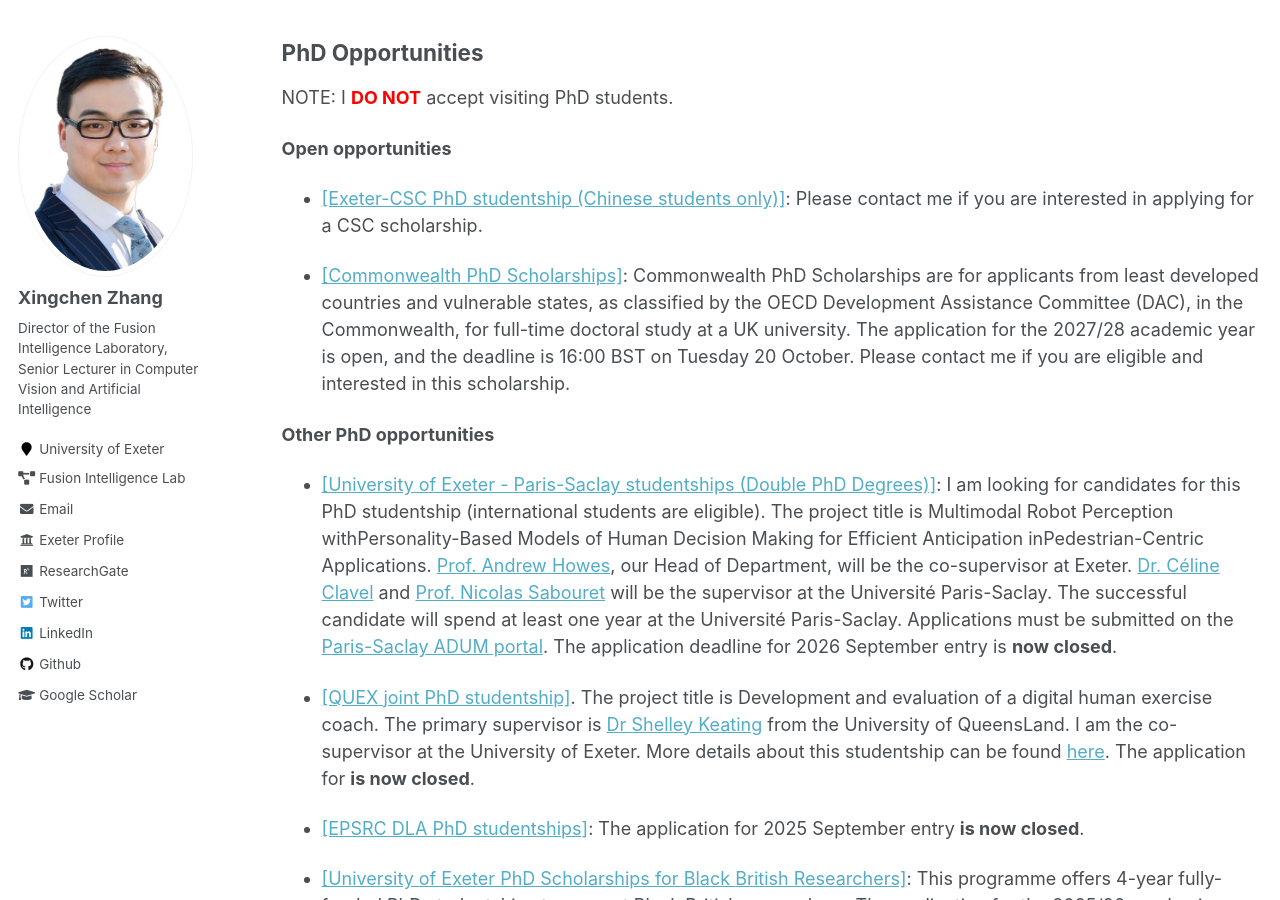
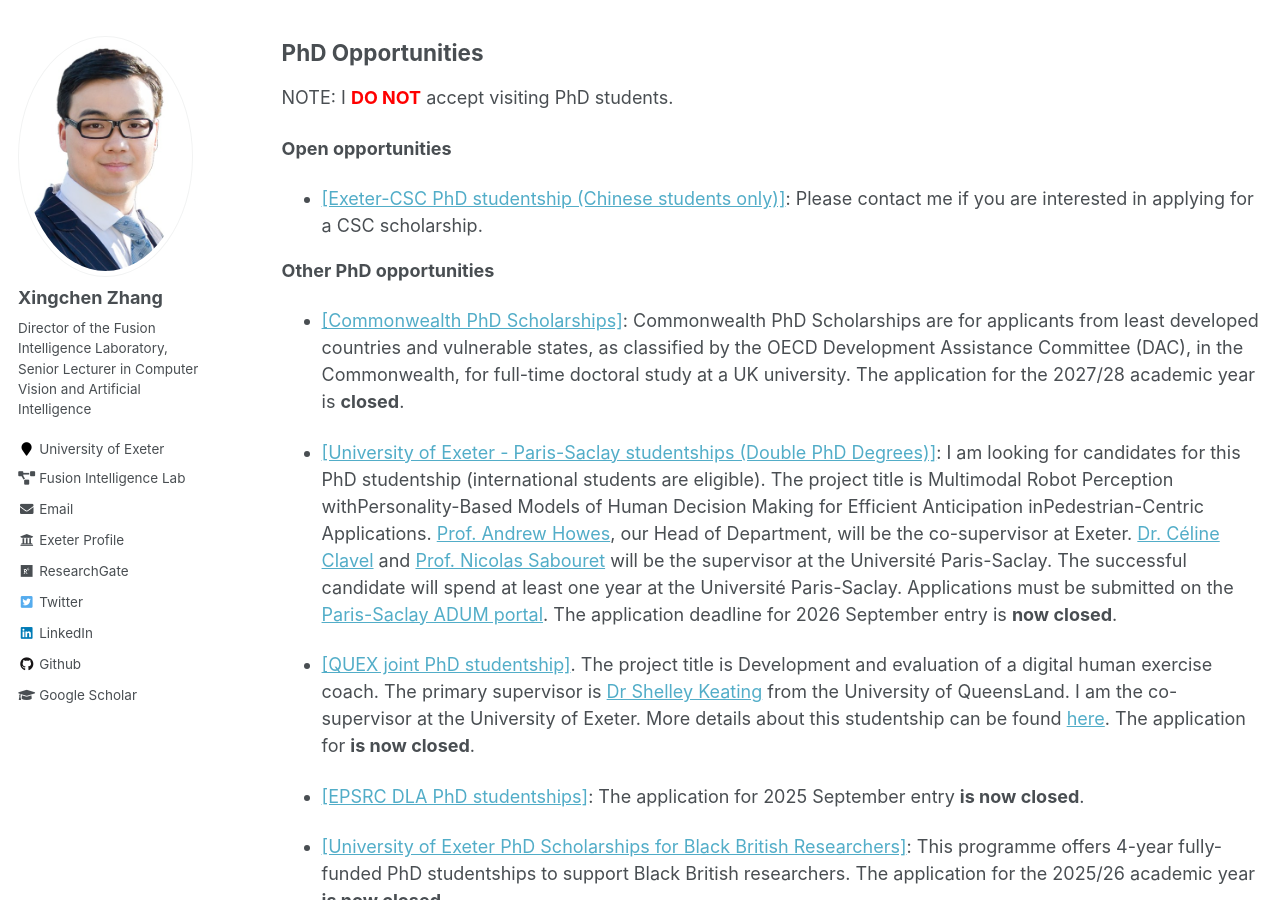
Before and after one commit to xingchenzhang/xingchenzhang.github.io, a Jekyll site: the page built from _pages/opportunities.md, in a window 1280 px wide and 900 px high, scrolled down 519 px. Built offline with Jekyll 4.4.1, drawn with Linux system fonts in a browser that asks for light colours.

Commit message:
Update opportunities page

```diff
--- a/_pages/opportunities.md
+++ b/_pages/opportunities.md
@@ -30,9 +30,10 @@ NOTE: I **<span style="color: red;"> DO NOT</span>** accept visiting PhD student
 
 - [[Exeter-CSC PhD studentship (Chinese students only)]](https://www.exeter.ac.uk/study/pg-research/csc-scholarships/): Please contact me if you are interested in applying for a CSC scholarship.
 
-- [[Commonwealth PhD Scholarships]](https://cscuk.fcdo.gov.uk/scholarships/commonwealth-phd-scholarships-for-least-developed-countries-and-vulnerable-states/): Commonwealth PhD Scholarships are for applicants from least developed countries and vulnerable states, as classified by the OECD Development Assistance Committee (DAC), in the Commonwealth, for full-time doctoral study at a UK university. The application for the 2027/28 academic year is open, and the deadline is 16:00 BST on Tuesday 20 October. Please contact me if you are eligible and interested in this scholarship.
+**Other PhD opportunities**
 
-**Other PhD opportunities**
+- [[Commonwealth PhD Scholarships]](https://cscuk.fcdo.gov.uk/scholarships/commonwealth-phd-scholarships-for-least-developed-countries-and-vulnerable-states/): Commonwealth PhD Scholarships are for applicants from least developed countries and vulnerable states, as classified by the OECD Development Assistance Committee (DAC), in the Commonwealth, for full-time doctoral study at a UK university. The application for the 2027/28 academic year is **closed**.
+
 
 - [[University of Exeter - Paris-Saclay studentships (Double PhD Degrees)]](https://www.exeter.ac.uk/study/pg-research/funding/phdfunding/paris-saclay/): I am looking for candidates for this PhD studentship (international students are eligible). The project title is Multimodal Robot Perception withPersonality-Based Models of Human Decision Making for Efficient Anticipation inPedestrian-Centric Applications. [Prof. Andrew Howes](https://experts.exeter.ac.uk/41016-andrew-howes), our Head of Department, will be the co-supervisor at Exeter. [Dr. Céline Clavel](https://clavelcel.wixsite.com/monsite) and [Prof. Nicolas Sabouret](https://perso.limsi.fr/sabouret/) will be the supervisor at the Université Paris-Saclay. The successful candidate will spend at least one year at the Université Paris-Saclay. Applications must be submitted on the [Paris-Saclay ADUM portal](https://adum.fr/as/ed/voirproposition.pl?site=PSaclay&matricule_prop=70347&langue=en). The application deadline for 2026 September entry is **now closed**.
 
```
